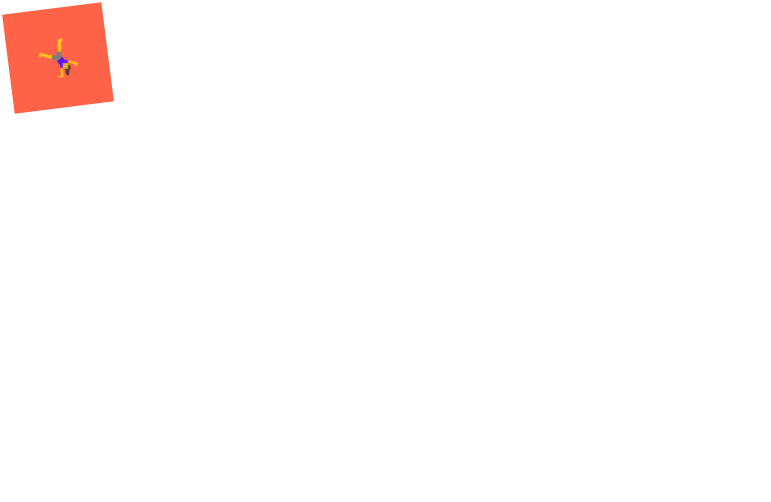
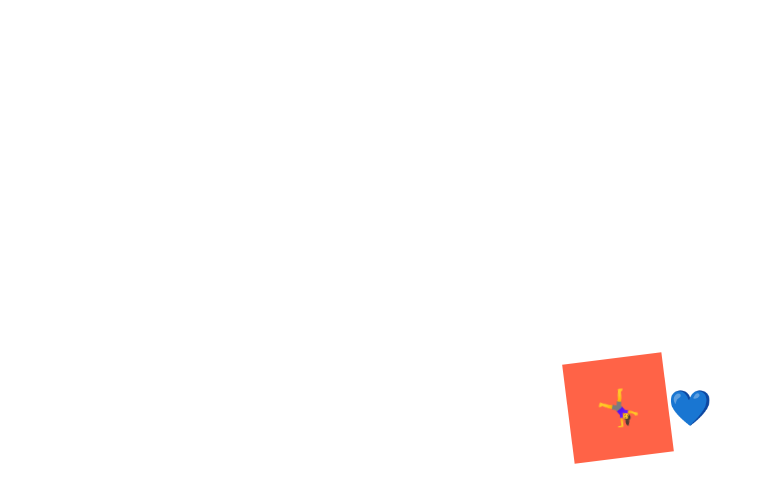
Before and after one commit to ryuncoders/react-master, a React (Create React App) app: page / in a window 1280 px wide. Shown: the top 502 px of the page, without its empty margins (0-771 px from the left). Built offline with nearby package versions, Linux system fonts and the light colour scheme.

Commit message:
chore(style): animations and pseudo selectors(like SASS)(2)

```diff
--- a/src/App.js
+++ b/src/App.js
@@ -2,6 +2,9 @@
 
 const Father = styled.div`
   display: flex;
+  justify-content: center;
+  align-items: center;
+  height: 100vh;
 `;
 const rotationAnimation = keyframes`
   0% {
@@ -14,6 +17,9 @@
     transform: rotate(360deg);
   }
 `;
+const Emoji = styled.span`
+  font-size: 35px;
+`;
 const Box = styled.div`
   width: 100px;
   height: 100px;
@@ -22,14 +28,8 @@
   display: flex;
   justify-content: center;
   align-items: center;
-  span {
-    font-size: 35px;
-    &:hover {
-      font-size: 50px;
-    }
-    &:active {
-      opacity: 0;
-    }
+  ${Emoji}:hover {
+    font-size: 50px;
   }
 `;
 
@@ -37,8 +37,9 @@
   return (
     <Father as="header">
       <Box>
-        <span>🤸‍♀️</span>
+        <Emoji>🤸‍♀️</Emoji>
       </Box>
+      <Emoji>💙</Emoji>
     </Father>
   );
 }
```
